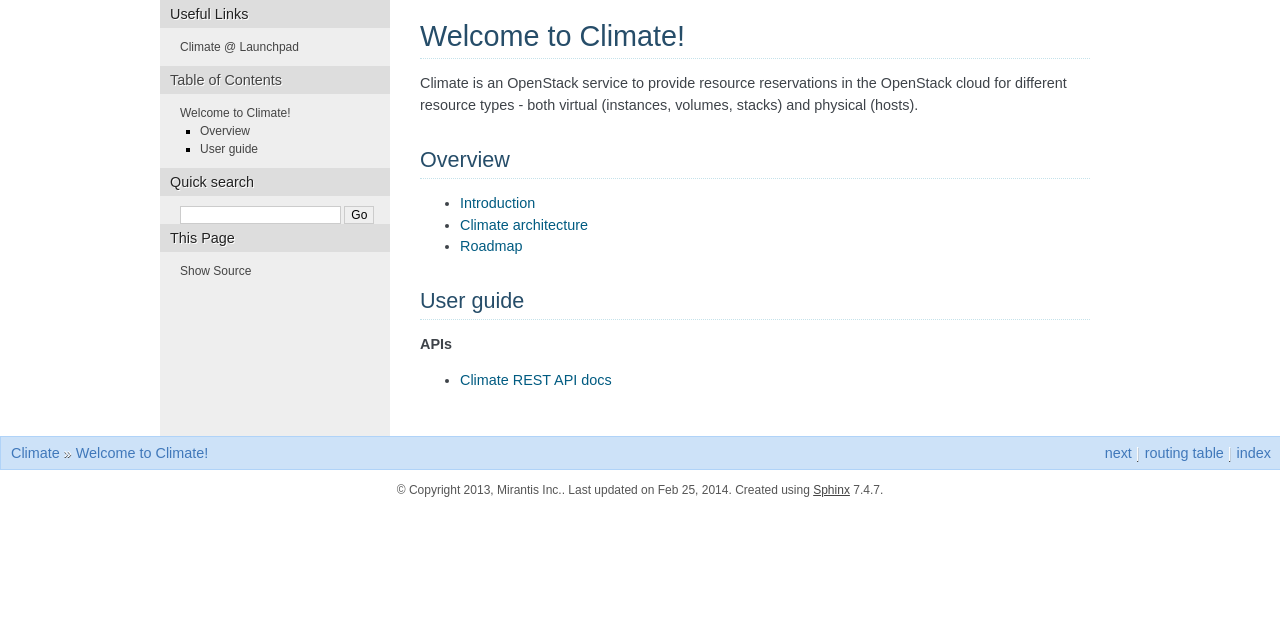
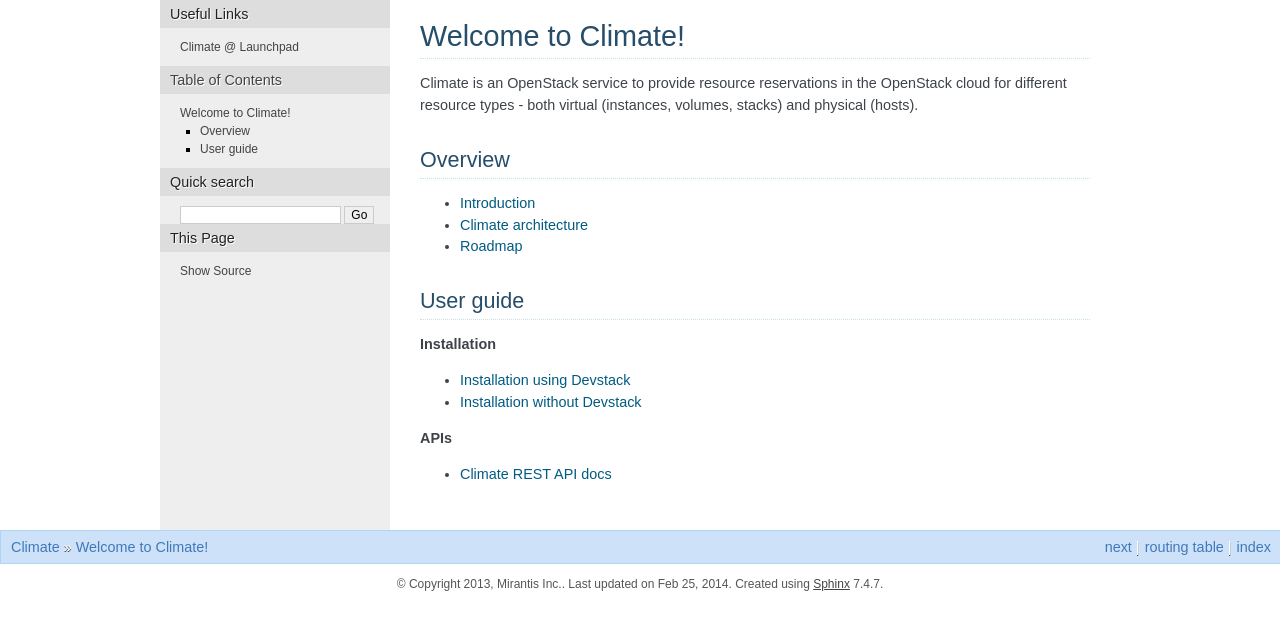
Before and after one commit to openstack/blazar, a Sphinx documentation site: the page built from doc/source/index.rst, in a window 1280 px wide. Shown: the top 630 px of the page. Built offline with Sphinx 7.4.7, drawn with Linux system fonts in a browser that asks for light colours; formulas are drawn with MathJax 3; the version number could not be read and is left out; some of the changed lines change nothing that is shown.

Commit message:
Add installation guides to docs
Partially implements: blueprint climate-docs
Change-Id: Id0a0f0cc78e23ee1b1443d283258d0ca1df6c53f

```diff
--- a/doc/source/index.rst
+++ b/doc/source/index.rst
@@ -18,6 +18,13 @@
 User guide
 ----------
 
+**Installation**
+
+.. toctree::
+   :maxdepth: 1
+
+   userdoc/installation.guide
+
 **APIs**
 
 .. toctree::
--- /dev/null
+++ b/doc/source/userdoc/installation.guide.rst
@@ -0,0 +1,181 @@
+Installation using Devstack
+===========================
+
+This section includes instructions for Climate installation using Devstack.
+
+1. Download Devstack:
+
+.. sourcecode:: console
+
+    git clone https://github.com/openstack-dev/devstack.git
+
+..
+
+2. Download Climate:
+
+.. sourcecode:: console
+
+    git clone https://github.com/stackforge/climate.git
+
+..
+
+3. Add climate files to Devstack:
+
+.. sourcecode:: console
+
+    cd climate/contrib/devstack
+    DEVSTACK_DIR=../../../devstack
+    cp lib/climate ${DEVSTACK_DIR}/lib
+    cp extras.d/70-climate.sh ${DEVSTACK_DIR}/extras.d
+
+..
+
+4. Configure devstack to run climate by adding climate, climate api and climate
+   manager to the localrc file:
+
+.. sourcecode:: console
+
+    cd ${DEVSTACK_DIR}
+    echo "enable_service climate" >> localrc
+    echo "enable_service climate-a" >> localrc
+    echo "enable_service climate-m" >> localrc
+
+..
+
+5. Run Devstack:
+
+.. sourcecode:: console
+
+    ./stack.sh
+
+..
+
+Installation without Devstack
+=============================
+
+This section includes instructions for Climate installation.
+
+Download all Climate related repos:
+
+.. sourcecode:: console
+
+   git clone https://github.com/stackforge/climate.git
+   git clone https://github.com/stackforge/climate-nova.git
+   git clone https://github.com/stackforge/python-climateclient.git
+
+..
+
+Install all these projects to your working environment via:
+
+.. sourcecode:: console
+
+    python setup.py install
+
+..
+
+or
+
+.. sourcecode:: console
+
+    python setup.py develop
+
+..
+
+Next you need to configure Climate and Nova. Define */etc/climate/climate.conf*
+file using the following example:
+
+.. sourcecode:: console
+
+    [DEFAULT]
+    host=<climate_host>
+
+    os_auth_host=<auth_host>
+    os_auth_port=<auth_port>
+    os_auth_protocol=<http, for example>
+    os_admin_username=<username>
+    os_admin_password=<password>
+    os_admin_tenant_name=<tenant_name>
+
+    [manager]
+    plugins=basic.vm.plugin,physical.host.plugin
+
+    [virtual:instance]
+    on_start=on_start
+    on_end=create_image, delete
+
+    [physical:host]
+    on_start=on_start
+    on_end=on_end
+    climate_username=<username>
+    climate_password=<password>
+    climate_tenant_name=<tenant_name>
+
+..
+
+Here *os_admin_** flags refer to Climate service user. *climate_** ones - to
+admin user created specially to work with physical reservations. If you have no
+these users, create them via Keystone:
+
+.. sourcecode:: console
+
+    keystone user-create --name=climate --pass=<service_password> --tenant_id=<service_tenant_id> --email=climate@example.com
+    keystone user-role-add --tenant-id <service_tenant_id> --user-id <climate_user> --role-id <admin_role>
+
+..
+
+And the same procedure for special admin user to work with physical
+reservations.
+
+Next you need to configure Nova. If you want to use virtual reservations,
+please add the following lines to nova.conf file:
+
+.. sourcecode:: console
+
+    osapi_compute_extension = nova.api.openstack.compute.contrib.standard_extensions
+    osapi_compute_extension = climatenova.api.extensions.default_reservation.Default_reservation
+    osapi_compute_extension = climatenova.api.extensions.reservation.Reservation
+
+..
+
+If you want to use physical reservations add these ones:
+
+.. sourcecode:: console
+
+    scheduler_available_filters = nova.scheduler.filters.all_filters
+    scheduler_available_filters = climatenova.scheduler.filters.climate_filter.ClimateFilter
+    scheduler_default_filters=RetryFilter,AvailabilityZoneFilter,RamFilter,ComputeFilter,ComputeCapabilitiesFilter,ImagePropertiesFilter,ClimateFilter
+
+..
+
+Restart nova-api and nova-scheduler to use new configuration file.
+
+Climate uses Keystone trusts to commit actions on behalf of user created lease.
+That’s why we need to create identityv3 service with appropriate endpoints:
+
+.. sourcecode:: console
+
+    keystone service-create --name keystonev3 --type identityv3 --description "Keystone Identity Service v3"
+    keystone endpoint-create --region <region> --service keystonev3 --publicurl "<auth_protocol>://<auth_host>:5000/v3" --adminurl "<auth_protocol>://<auth_host>:35357/v3" --internalurl "<auth_protocol>://<auth_host>:5000/v3"
+
+..
+
+And, finally, we need to create reservation service in Keystone with its
+endpoints:
+
+.. sourcecode:: console
+
+    keystone service-create --name climate --type reservation --description “OpenStack reservation service.”
+    keystone endpoint-create --region <region> --service climate --publicurl "<auth_protocol>://<climate_host>:1234/v1" --adminurl "<auth_protocol>://<climate_host>:1234/v1"
+
+..
+
+To start Climate services use:
+
+.. sourcecode:: console
+
+    climate-api
+    climate-manager
+
+..
+
+Now you can use python-climateclient to communicate with Climate.
```
